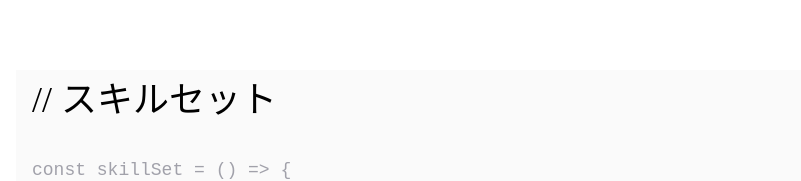
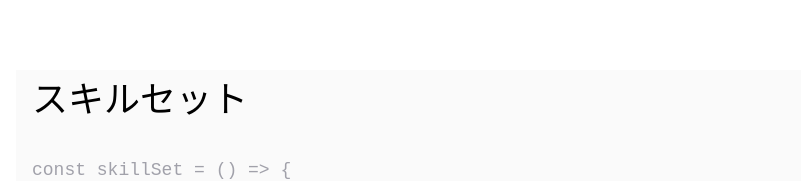
Before and after one commit to chika-create/portfolio, a Next.js app: page /skill in a window 1280 px wide. Shown: the part 340-521 px from the top of the page, without its empty margins (124-925 px from the left). Built offline with nearby package versions, Linux system fonts and the light colour scheme.

Commit message:
♻ vercelエラーになったため、Skillコンポーネントのタイトル部分のデザインを修正

```diff
--- a/pages/skill/index.tsx
+++ b/pages/skill/index.tsx
@@ -13,7 +13,7 @@ export default function Skill() {
       </header>
       <main className={pageStyles.main}>
         <section>
-          <Title level="h2">// スキルセット</Title>
+          <Title level="h2">スキルセット</Title>
           <code className={pageStyles.codeText}>const skillSet = () =&gt; {'{'}</code>
           <SkillComponent />
           <code className={pageStyles.codeText}>{"}"}</code>
```
